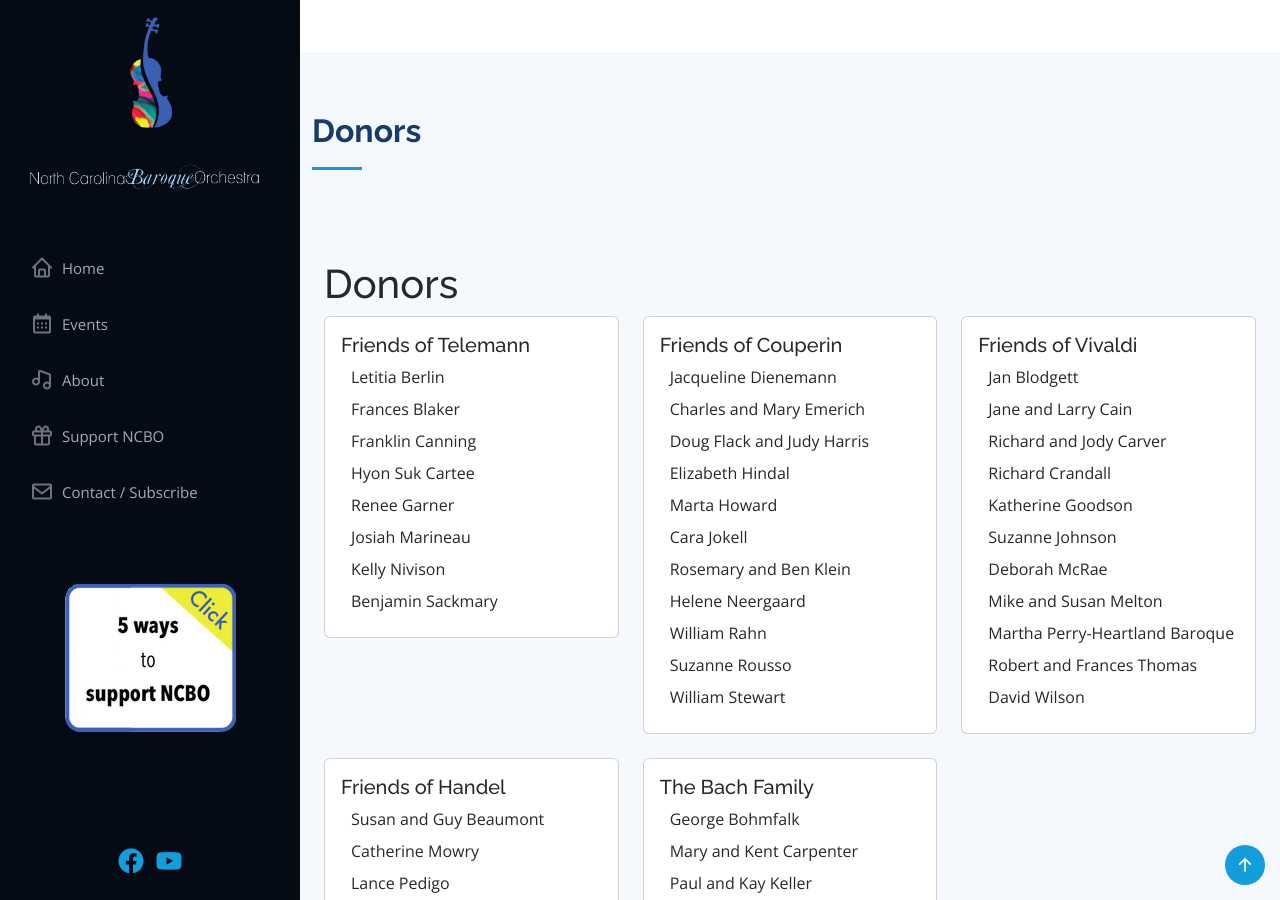
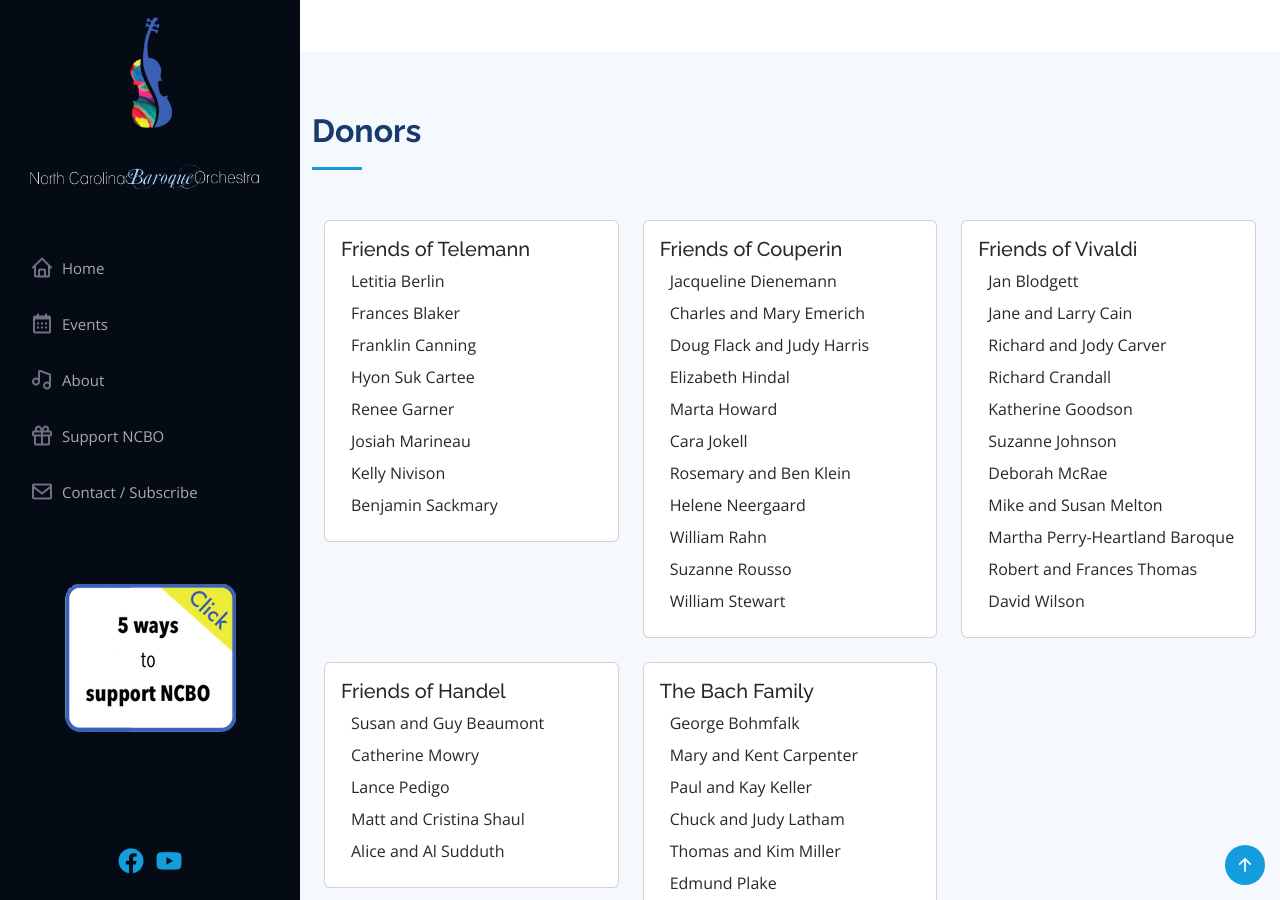
Before and after one commit to ncbaroqueorchestra/ncboweb, a Jekyll site: the page built from index.md, in a window 1280 px wide and 900 px high, scrolled down 3957 px. Built offline with Jekyll 4.4.1, drawn with Linux system fonts in a browser that asks for light colours; comment, search, counter and statistics services are not loaded; some of the changed text lies outside the part shown.

Commit message:
Sponsorsheet

```diff
--- a/_includes/donors.md
+++ b/_includes/donors.md
@@ -8,8 +8,7 @@
 
     <div class="container">
 
-        <div class="container" style="padding-top:40px">
-        <h1>Donors</h1>
+        <div class="container">
         <div class="row row-cols-1  row-cols-md-3 g-4">
         {% assign currentLevel = 0 %}
         {% for donor in site.data.donors %}
--- a/_layouts/home.html
+++ b/_layouts/home.html
@@ -182,6 +182,11 @@
                 Your gift is tax-deductible as allowed by law. The North Carolina Baroque Orchestra is a 501(c)(3) organization, Fed. Tax ID:  84-2690097. Financial information about this organization and a copy of its license are available from the State Solicitation Licensing Branch at 919-814-5400. The license is not an endorsement by the State.
             </div>
         </div>
+        <div class="row justify-content-center" data-aos="fade-up" style="padding-top: 30px;">
+            <div class="col-md-8 d-flex justify-content-center">
+                <a href="/assets/files/sponsorsheet.pdf" target="_blank">Business sponsorship information</a>
+            </div>
+        </div>
     </section>
 
     <!-- End Support Section -->
```
Also changed, not shown: 1 other file.
